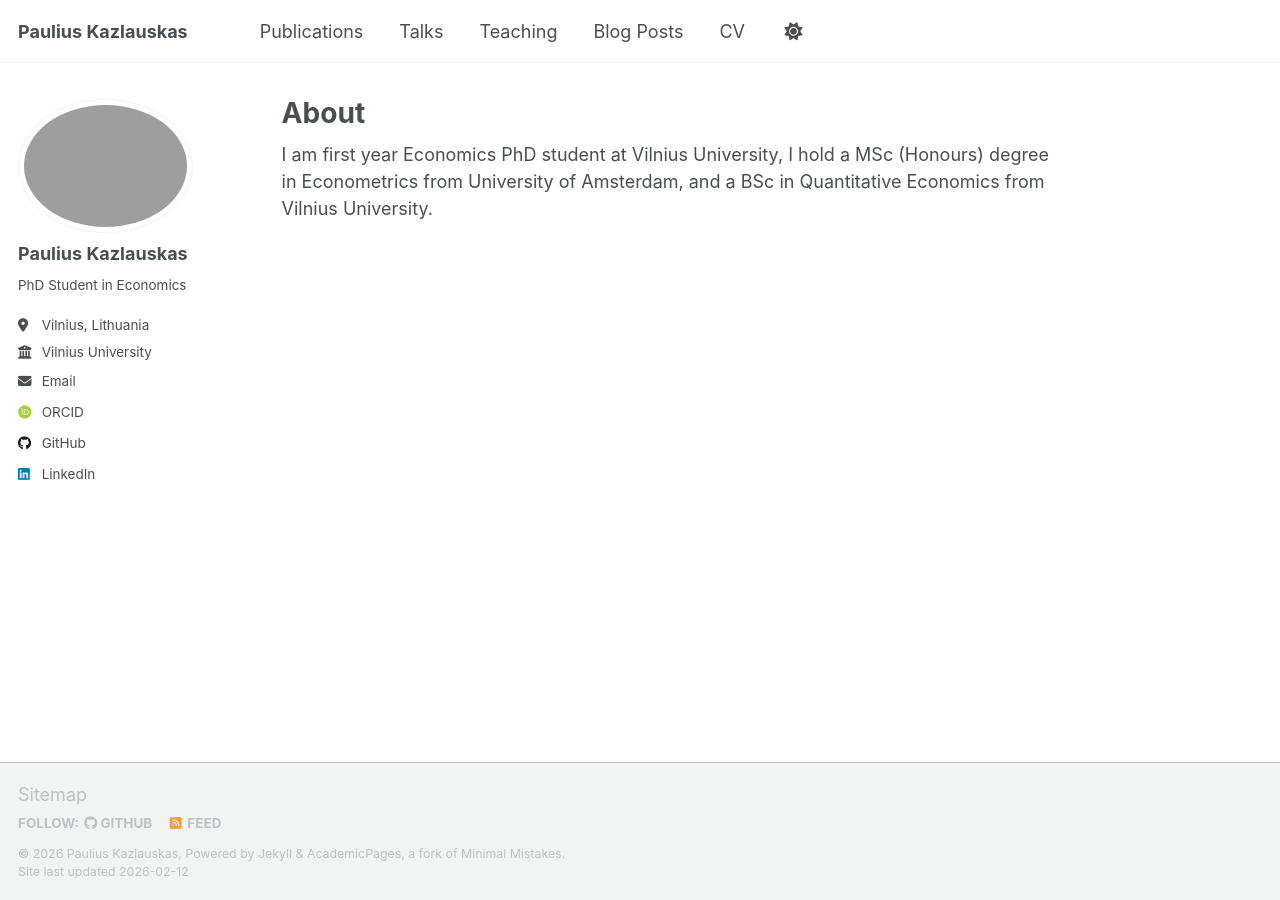
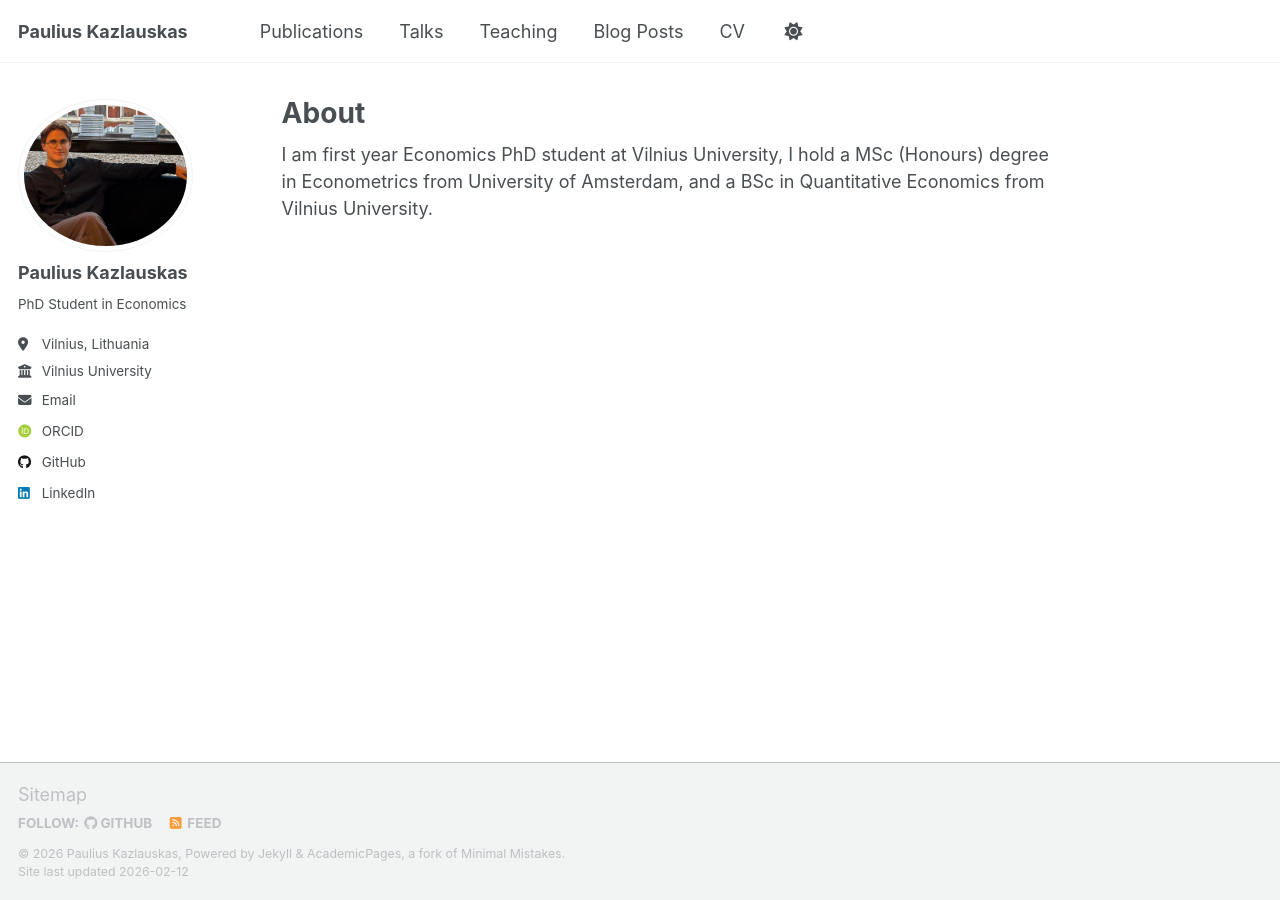
Before and after one commit to PauliusKaz/PauliusKaz.github.io, a Jekyll site: the page built from _pages/about.md, in a window 1280 px wide. Built offline with Jekyll 4.4.1, drawn with Linux system fonts in a browser that asks for light colours; some web fonts are replaced; a script that is not in the unit is left out.

Commit message:
Change avatar file extension from .jpg to .png

```diff
--- a/_config.yml
+++ b/_config.yml
@@ -23,7 +23,7 @@ repository               : "pauliuskaz/pauliuskaz.github.io"
 #               Additional customization can be done by editing /_includes/author-profile.html
 author:
   # Biographic information
-  avatar           : "Paulius_foto.jpg"
+  avatar           : "Paulius_foto.png"
   name             : "Paulius Kazlauskas"
   pronouns         : # example: "she/her"
   bio              : "PhD Student in Economics"
```
